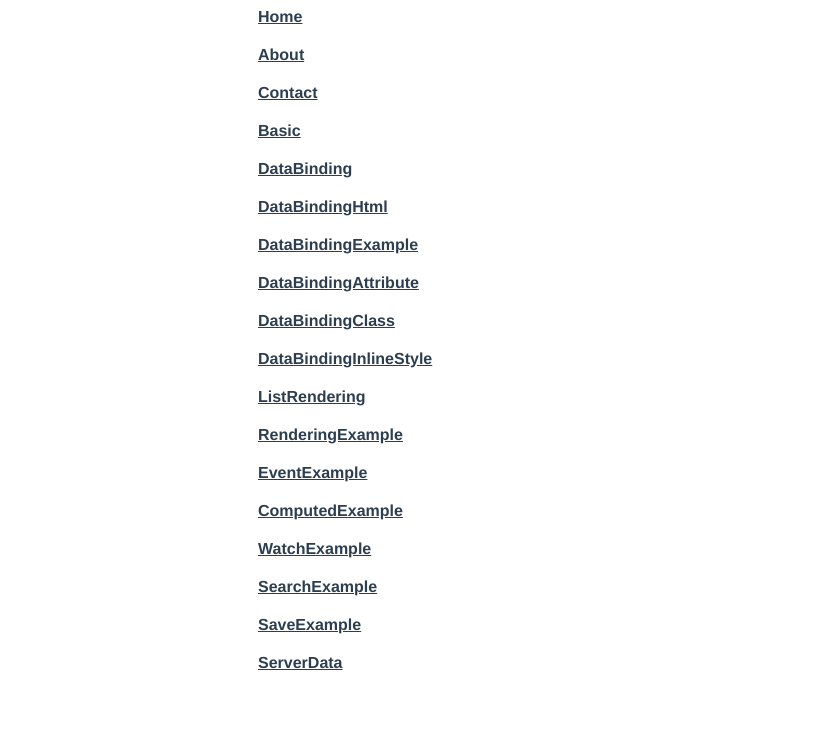
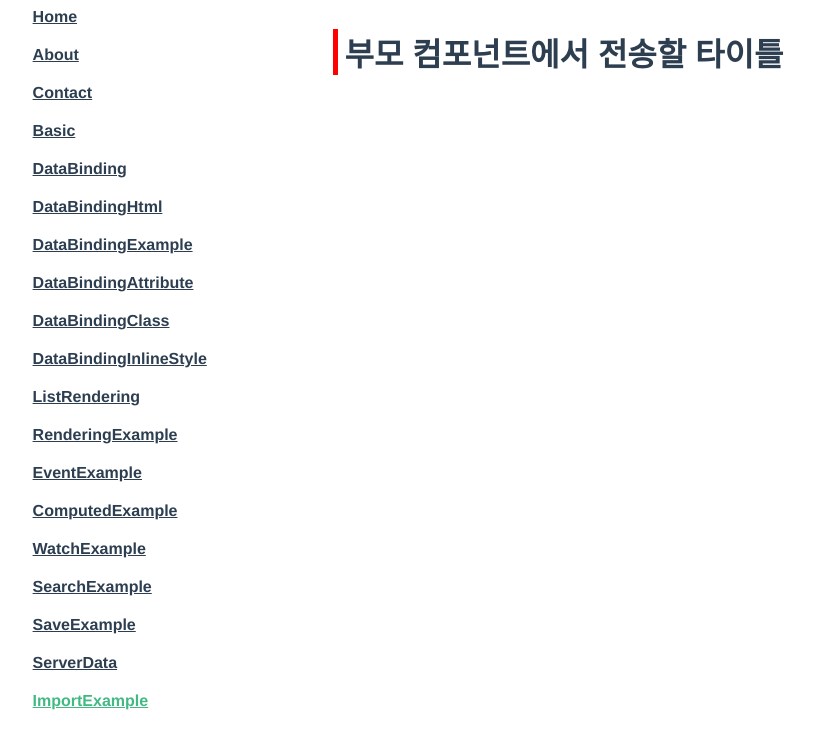
Before and after one commit to boxkwon/portfolio, a Vue app: page /Importexample in a window 1280 px wide. Shown: the top 748 px of the page, without its empty margins (232-1046 px from the left). Built offline with nearby package versions, Linux system fonts and the light colour scheme; what vue-sweetalert2 would draw is missing.

Commit message:
컴포넌트에서 다른 컴포넌트 사용하기
Signed-off-by: boxkwon <boxkwon@gmail.com>

```diff
--- a/src/App.vue
+++ b/src/App.vue
@@ -18,6 +18,7 @@
     <router-link to="/Searchexample">SearchExample</router-link>
     <router-link to="/Saveexample">SaveExample</router-link>
     <router-link to="/Serverdata">ServerData</router-link>
+    <router-link to="/Importexample">ImportExample</router-link>
   </div>
   <router-view/>
 </template>
--- /dev/null
+++ b/src/components/PageTitle.vue
@@ -0,0 +1,20 @@
+<template>
+    <h1 class="page-title">{{ title }}</h1>
+</template>
+
+<script>
+export default {
+    props: {
+        title: {
+            type: String,
+            default: '페이지 타이틀.'
+        }
+    }
+}
+</script>
+<style scoped>
+ .page-title {
+     padding-left: 7px;
+     border-left: 5px solid red;
+ }
+</style>
--- a/src/router/index.js
+++ b/src/router/index.js
@@ -102,6 +102,11 @@ const routes = [
     name: 'ServerData',
     component: () => import(/* webpackChunkName: "Serverdata" */ '../views/ServerData.vue')
   },
+  {
+    path: '/Importexample',
+    name: 'ImportExample',
+    component: () => import(/* webpackChunkName: "Importexample" */ '../views/ImportExample.vue')
+  },
 ]
 
 const router = createRouter({
--- /dev/null
+++ b/src/views/ImportExample.vue
@@ -0,0 +1,24 @@
+<template>
+    <div>
+        <PageTitle title="부모 컴포넌트에서 전송할 타이틀" />
+    </div>
+</template>
+<script>
+import PageTitle from '../components/PageTitle.vue';
+export default {
+    name: '',
+    components: {PageTitle},
+    data() {
+        return {
+            sampleData: ''
+        };
+    },
+    setup() {},
+    created() {},
+    mounted() {},
+    unmounted() {},
+    methods: {},
+}
+</script>
+<style scoped>
+</style>
```
Also changed, not shown: src/assets/data/stocks.json (added, +24 -0 lines), 11 other files (tests, documents, lock files or other folders).
